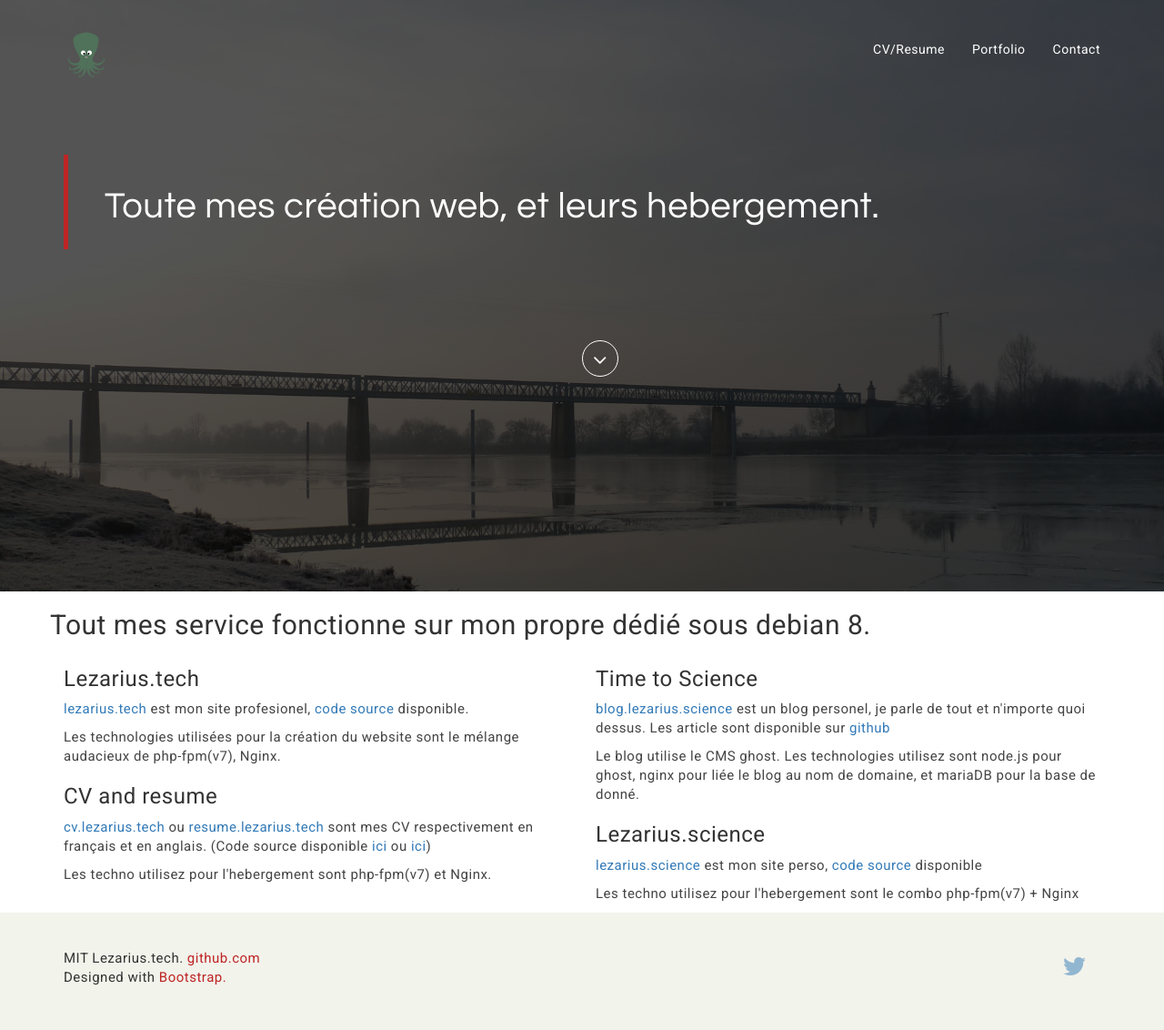
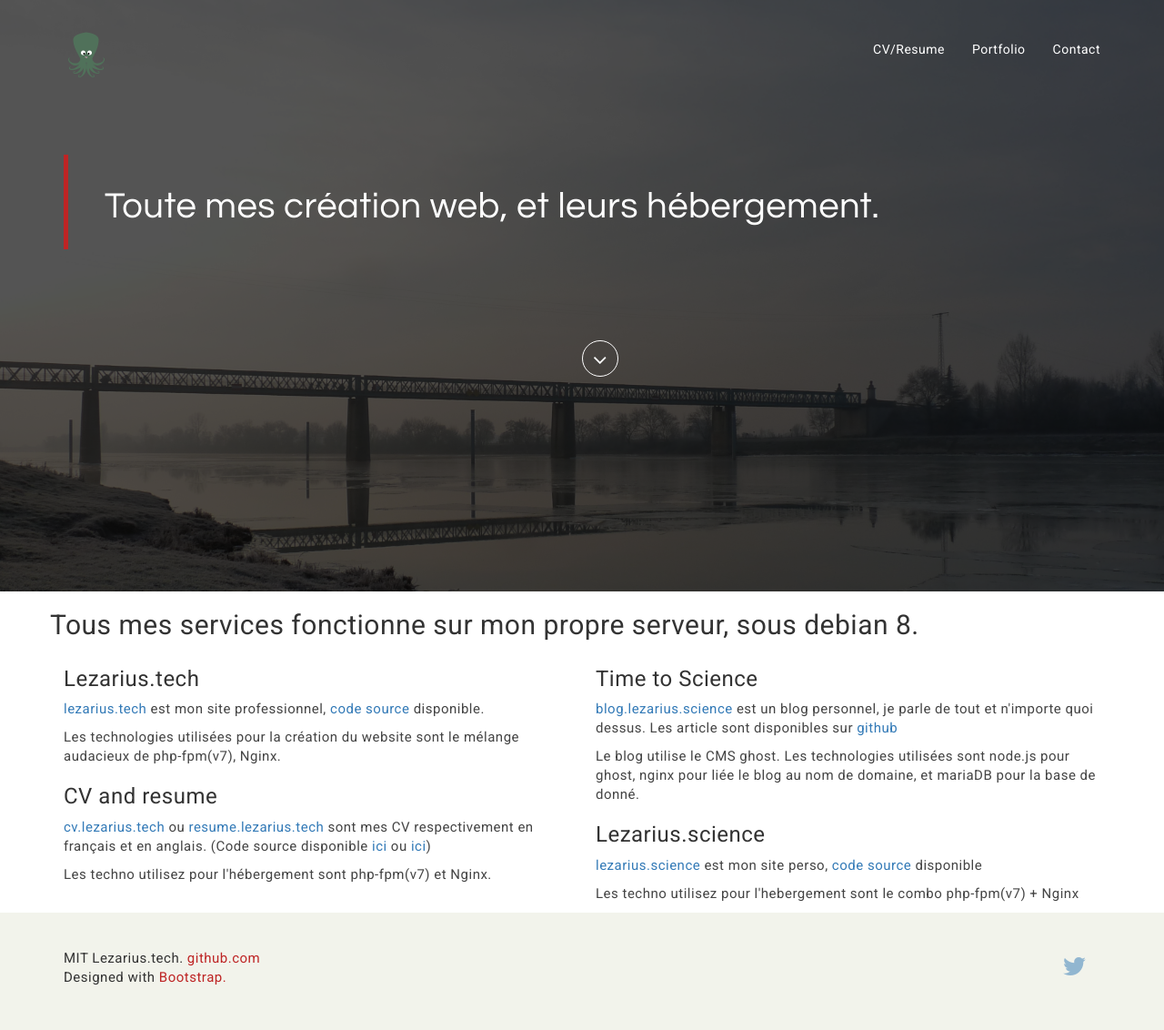
Before and after one commit to lezarius/lezarius.tech, a PHP site: page /portfolio.php in a window 1280 px wide. Shown: the whole page at 91% size. Run offline with PHP 8.4, Linux system fonts and the light colour scheme.

Commit message:
correction.

```diff
--- a/cv.php
+++ b/cv.php
@@ -7,8 +7,8 @@
           <div class="row">
             <div class="col-md-12 wow fadeIn delay-05s">
               <div class="banner-text">
-                <h2>Alors, envie de plus me connaitre ?</h2>
-                <p>Tiens si dessous tu trouvera <br>Un cv, and a resume !</p>
+                <h2>Alors, envie de mieux me connaître ?</h2>
+                <p>Tiens, ci-dessous, vous trouverez <br>Un CV en anglais et en français.</p>
               </div>
               <div class="overlay-detail text-center">
                   <a href="#cv"><i class="fa fa-angle-down"></i></a>
--- a/portfolio.php
+++ b/portfolio.php
@@ -7,7 +7,7 @@
           <div class="row">
             <div class="col-md-12 wow fadeIn delay-05s">
               <div class="banner-text">
-                <h2>Toute mes création web, et leurs hebergement.</h2>
+                <h2>Toute mes création web, et leurs hébergement.</h2>
 
               </div>
               <div class="overlay-detail text-center">
@@ -21,23 +21,23 @@
       </div>
     <div class="container">
       <div class="row">
-      <h2>Tout mes service fonctionne sur mon propre dédié sous debian 8.</h2>
+      <h2>Tous mes services fonctionne sur mon propre serveur, sous debian 8.</h2>
         <div class="col-md-6 text-left">
          <div class="about-text">
           <h3>Lezarius.tech</h3>
-      <p><a href="http://www.lezarius.tech/">lezarius.tech</a> est mon site profesionel, <a href="https://github.com/lezarius/lezarius.tech">code source</a> disponible.</p>
+      <p><a href="http://www.lezarius.tech/">lezarius.tech</a> est mon site professionnel, <a href="https://github.com/lezarius/lezarius.tech">code source</a> disponible.</p>
       <p>Les technologies utilisées pour la création du website sont le mélange audacieux de php-fpm(v7), Nginx.</p>
 
          <h3>CV and resume</h3>
       <p><a href="http://www.cv.lezarius.tech/">cv.lezarius.tech</a> ou <a href="http://www.resume.lezarius.tech/">resume.lezarius.tech</a>  sont mes CV respectivement en français et en anglais. (Code source disponible <a href="https://github.com/lezarius/CV">ici</a> ou <a href="https://github.com/lezarius/resume">ici</a>) </p>
-      <p>Les techno utilisez pour l'hebergement sont php-fpm(v7) et Nginx.</p>
+      <p>Les techno utilisez pour l'hébergement sont php-fpm(v7) et Nginx.</p>
           </div>
         </div>
         <div class="col-md-6 text-left">
           <div class="about-text">
         <h3>Time to Science</h3>
-      <p><a href="http://blog.lezarius.science/">blog.lezarius.science</a> est un blog personel, je parle de tout et n'importe quoi dessus. Les article sont disponible sur <a href="https://github.com/lezarius/blogPost">github</a></p>
-      <p>Le blog utilise le CMS ghost. Les technologies utilisez sont node.js pour ghost, nginx pour liée le blog au nom de domaine, et mariaDB pour la base de donné.</p>
+      <p><a href="http://blog.lezarius.science/">blog.lezarius.science</a> est un blog personnel, je parle de tout et n'importe quoi dessus. Les article sont disponibles sur <a href="https://github.com/lezarius/blogPost">github</a></p>
+      <p>Le blog utilise le CMS ghost. Les technologies utilisées sont node.js pour ghost, nginx pour liée le blog au nom de domaine, et mariaDB pour la base de donné.</p>
 
       <h3>Lezarius.science</h3>
       <p><a href="http://www.lezarius.science">lezarius.science</a> est mon site perso, <a href="https://github.com/lezarius/Lezarius">code source</a> disponible</p>
```
